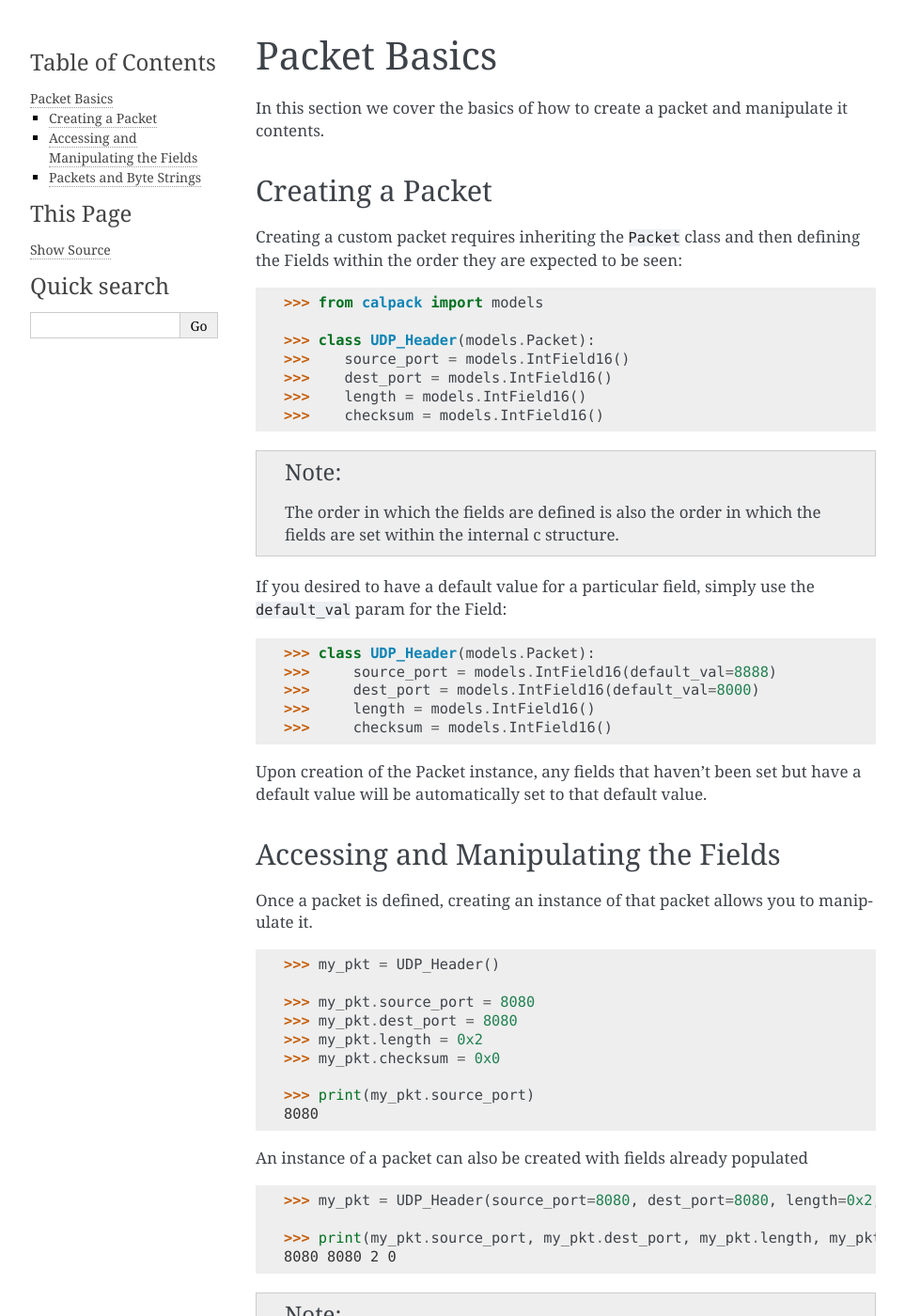
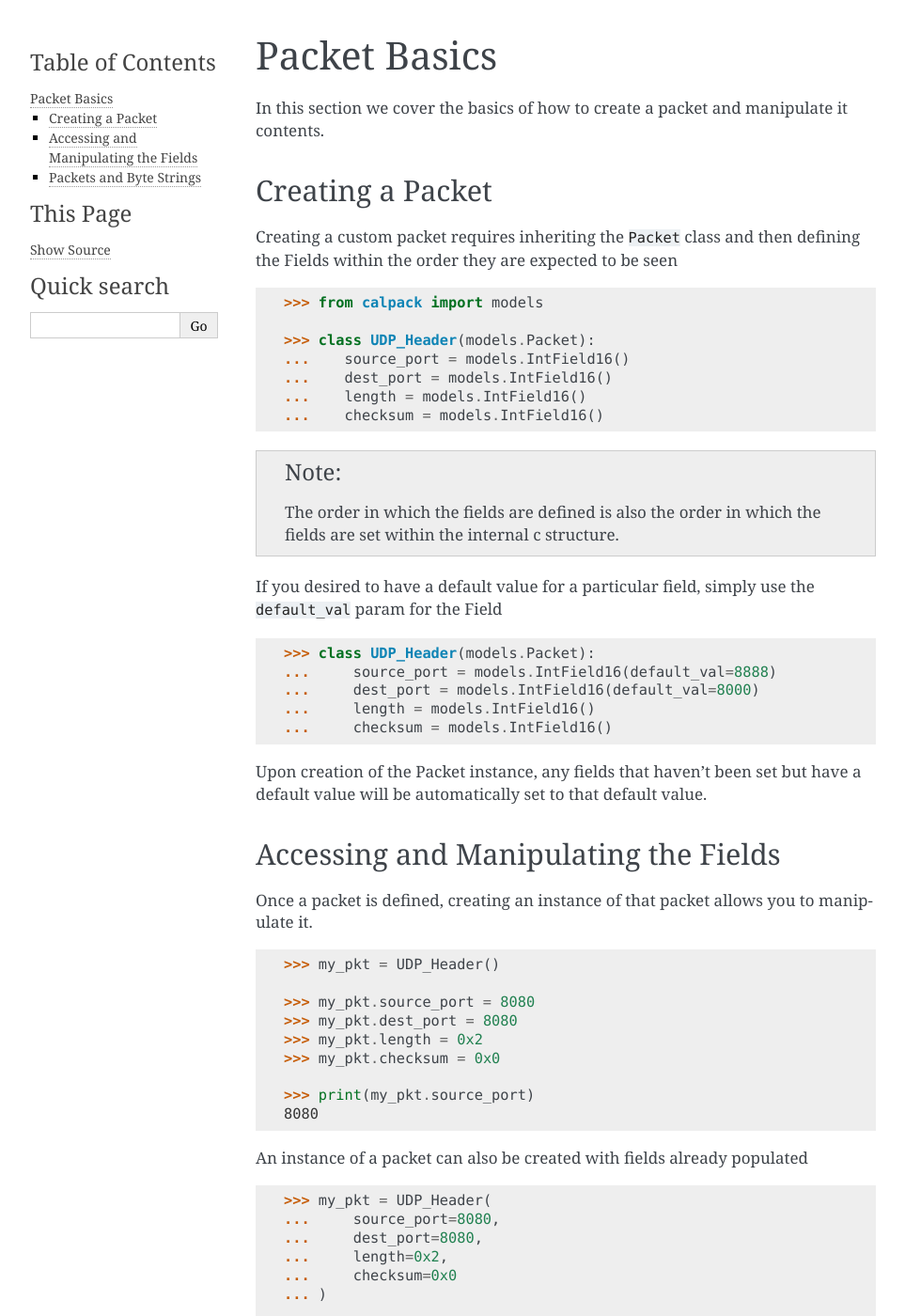
Before and after one commit to KronoSKoderS/CalPack, a Sphinx documentation site: the page built from docs/user/packets_basics_doc.rst, in a window 1280 px wide and 1400 px high. Shown: the whole window at 94% size, without its empty margins (148-1111 px from the left). Built offline with Sphinx 7.4.7, drawn with Linux system fonts in a browser that asks for light colours; part of the change alters nothing that is shown.

```diff
--- a/docs/user/packets_basics_doc.rst
+++ b/docs/user/packets_basics_doc.rst
@@ -23,26 +23,30 @@ In this section we cover the basics of how to create a packet and manipulate it
 Creating a Packet
 -----------------
 Creating a custom packet requires inheriting the :code:`Packet` class and then defining the Fields within the order
-they are expected to be seen::
+they are expected to be seen
+
+.. doctest:: basic
 
     >>> from calpack import models
 
     >>> class UDP_Header(models.Packet):
-    >>>    source_port = models.IntField16()
-    >>>    dest_port = models.IntField16()
-    >>>    length = models.IntField16()
-    >>>    checksum = models.IntField16()
+    ...    source_port = models.IntField16()
+    ...    dest_port = models.IntField16()
+    ...    length = models.IntField16()
+    ...    checksum = models.IntField16()
 
 .. Note:: The order in which the fields are defined is also the order in which the fields are set within the internal c
           structure.
 
-If you desired to have a default value for a particular field, simply use the :code:`default_val` param for the Field::
+If you desired to have a default value for a particular field, simply use the :code:`default_val` param for the Field
+
+.. doctest:: basic
 
     >>> class UDP_Header(models.Packet):
-    >>>     source_port = models.IntField16(default_val=8888)
-    >>>     dest_port = models.IntField16(default_val=8000)
-    >>>     length = models.IntField16()
-    >>>     checksum = models.IntField16()
+    ...     source_port = models.IntField16(default_val=8888)
+    ...     dest_port = models.IntField16(default_val=8000)
+    ...     length = models.IntField16()
+    ...     checksum = models.IntField16()
 
 Upon creation of the Packet instance, any fields that haven't been set but have a default value will be automatically set
 to that default value.
@@ -68,7 +72,12 @@ An instance of a packet can also be created with fields already populated
 
 .. doctest:: basic
 
-    >>> my_pkt = UDP_Header(source_port=8080, dest_port=8080, length=0x2, checksum=0x0)
+    >>> my_pkt = UDP_Header(
+    ...     source_port=8080,
+    ...     dest_port=8080,
+    ...     length=0x2,
+    ...     checksum=0x0
+    ... )
 
     >>> print(my_pkt.source_port, my_pkt.dest_port, my_pkt.length, my_pkt.checksum)
     8080 8080 2 0
```
